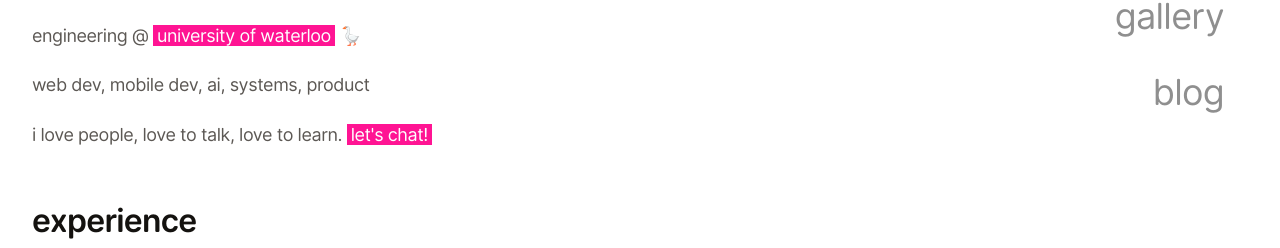
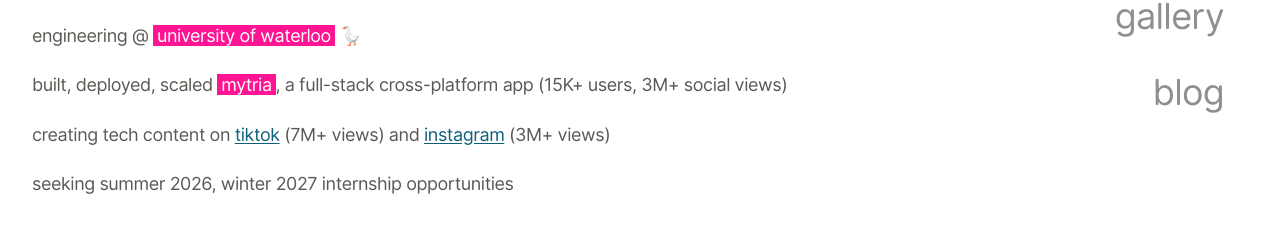
Before and after one commit to ishashenoy/portfolio, a Next.js app: page / in a window 1280 px wide. Shown: the part 250-498 px from the top of the page. Built offline with nearby package versions, Linux system fonts and the light colour scheme.

Commit message:
updated bio, blogs

```diff
--- a/app/page.jsx
+++ b/app/page.jsx
@@ -2,7 +2,7 @@
 import Link from "next/link";
 import { MdDescription, MdEmail } from "react-icons/md";
 import { LuExternalLink } from "react-icons/lu";
-import { SiGithub, SiInstagram, SiLinkedin, SiX } from "react-icons/si";
+import { SiGithub, SiLinkedin, SiX } from "react-icons/si";
 import CollagePlayground from "./components/CollagePlayground";
 import HomeSectionNav from "./components/HomeSectionNav";
 import { experience } from "./data/experience";
@@ -12,12 +12,13 @@
 const RESUME_URL =
   "https://drive.google.com/file/d/14mkg2P8_zrI10RepVzGZ21CnGgXMCRx3/view";
 const MYTRIA_URL = "https://mytria.app/profile/ichiberry";
+const TIKTOK_URL = "https://www.tiktok.com/@qoljee";
+const INSTAGRAM_URL = "https://www.instagram.com/ichiberries/";
 
 const social = [
   { label: "LinkedIn", href: "https://www.linkedin.com/in/ishashenoy/", Icon: SiLinkedin },
   { label: "GitHub", href: "https://github.com/ishashenoy", Icon: SiGithub },
   { label: "X", href: "https://x.com/ichiberries", Icon: SiX },
-  { label: "Instagram", href: "https://www.instagram.com/ichiberries/", Icon: SiInstagram },
 ];
 
 export default function Home() {
@@ -100,11 +101,31 @@
                 🪿
               </p>
               <p className="mt-5 text-lg leading-relaxed tracking-tight text-[var(--muted)]">
-                web dev, mobile dev, ai, systems, product
+                built, deployed, scaled <span className="bg-[var(--accent)] px-1 text-[var(--accent-fg)]">mytria</span>, a full-stack cross-platform app (15K+ users, 3M+ social views)
               </p>
               <p className="mt-5 text-lg leading-relaxed tracking-tight text-[var(--muted)]">
-                i love people, love to talk, love to learn.{" "}
-                <span className="bg-[var(--accent)] px-1 text-[var(--accent-fg)]">let&apos;s chat!</span>
+                creating tech content on{" "}
+                <a
+                  href={TIKTOK_URL}
+                  target="_blank"
+                  rel="noopener noreferrer"
+                  className="text-[var(--link)] underline underline-offset-2"
+                >
+                  tiktok
+                </a>{" "}
+                (7M+ views) and{" "}
+                <a
+                  href={INSTAGRAM_URL}
+                  target="_blank"
+                  rel="noopener noreferrer"
+                  className="text-[var(--link)] underline underline-offset-2"
+                >
+                  instagram
+                </a>{" "}
+                (3M+ views)
+              </p>
+              <p className="mt-5 text-lg leading-relaxed tracking-tight text-[var(--muted)]">
+                seeking summer 2026, winter 2027 internship opportunities
               </p>
             </div>
 
--- a/content/blog/2am.md
+++ b/content/blog/2am.md
@@ -9,6 +9,6 @@
 
 - rewatching _marry my husband_ made me think: what would i change if i could go back in time and change things? i think i would go back to the 6th grade and take art and film more seriously.
 
-- i still can't tell if people take me seriously or not. is the praise genuine or is it pity?
+- i still can't tell if people take me seriously or not. is the praise genuine or pity?
 
 - starting content has made me realize that no matter what you do, people on the internet will always find ways to get mad at it.
--- a/content/blog/goals.md
+++ b/content/blog/goals.md
@@ -41,4 +41,4 @@
 i guess that's my goal.
 
 
-to have fun and build things that other people can enjoy.
+to build things that other people can enjoy.
--- a/content/blog/users.md
+++ b/content/blog/users.md
@@ -7,6 +7,8 @@
 
 
 “i rlly hope this site sticks around for long !!”
+
+"i recently got out of a depressive slump and im slowly rediscovering my love to media. and i found writing/ranting here helps alot."
 
 “this is so fun its gonna be my 2nd tumblr”
 
@@ -20,8 +22,6 @@
 
 “muy buenos los cambios de la app.”
 
-“stuck between gatekeeping and sharing this app💔”
-
 |  |  |
 |---|---|
 | ![my image alt text](/images/blog/users/image4.png) |![my image alt text](/images/blog/users/image.png) |
```
